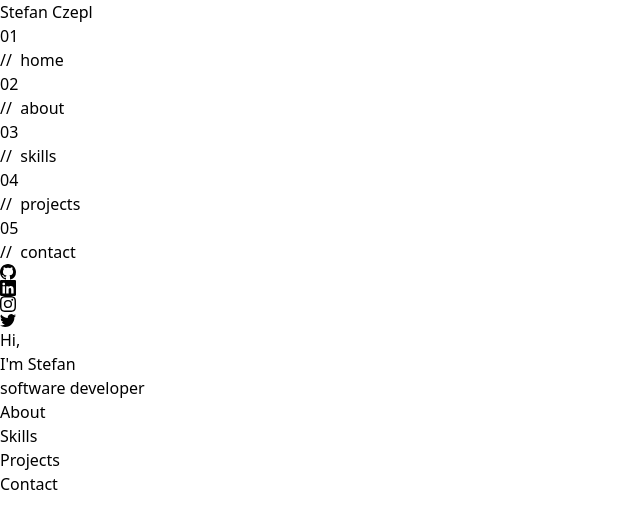
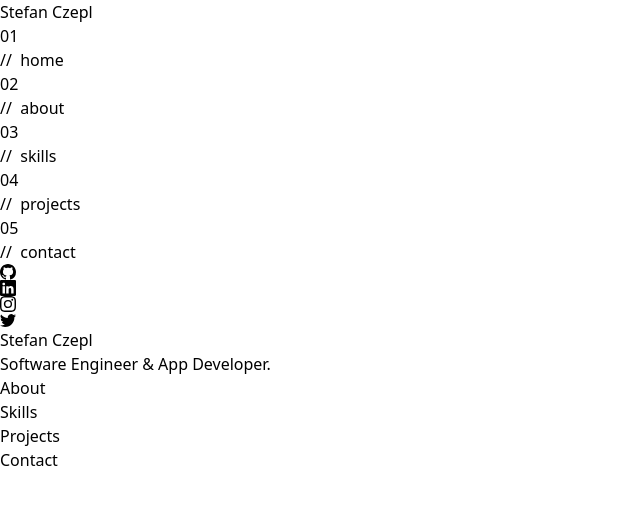
Before and after one commit to daCzepl/portfolio, a React (Vite) app: page / in a window 1280 px wide. Shown: the top 528 px of the page, without its empty margins (0-640 px from the left). Built offline with nearby package versions, Linux system fonts and the light colour scheme.

Commit message:
changed title displaying

```diff
--- a/src/pages/Home.tsx
+++ b/src/pages/Home.tsx
@@ -2,12 +2,15 @@ import { WritingAnimationText } from "../components/writing-animated-text";
 
 export const Home = () => {
   return (
-    <div className="text-white flex h-full items-center px-12">
-      <WritingAnimationText styling="text-7xl">
-        Hi, <br />
-        I'm Stefan <br />
-        software developer
-      </WritingAnimationText>
+    <div className="text-white flex h-full justify-center items-center px-12 flex-col">
+      <div className="text-center mb-8">
+        <h1 className="text-9xl">Stefan Czepl</h1>
+      </div>
+      <div className="text-center mb-80">
+        <WritingAnimationText styling="text-3xl">
+          Software Engineer & App Developer.
+        </WritingAnimationText>
+      </div>
     </div>
   );
 };
```
